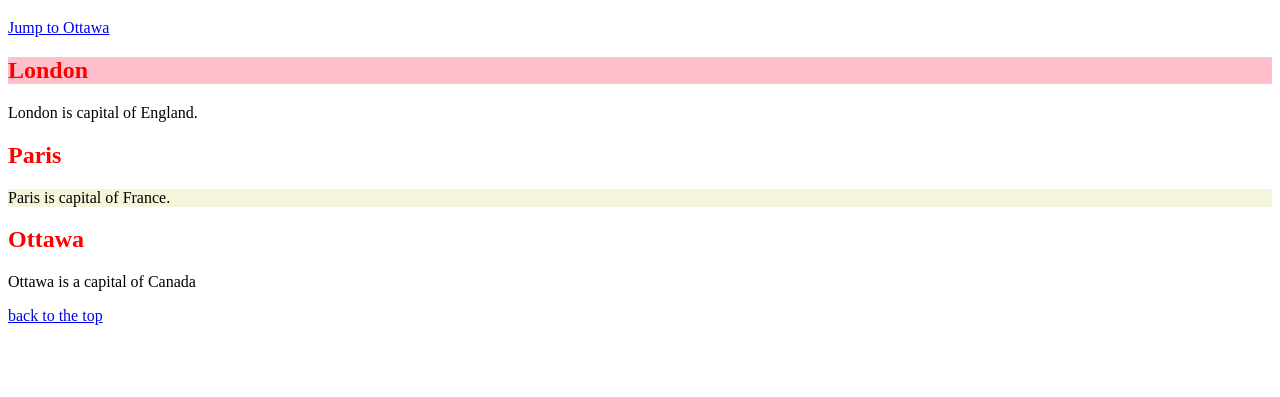
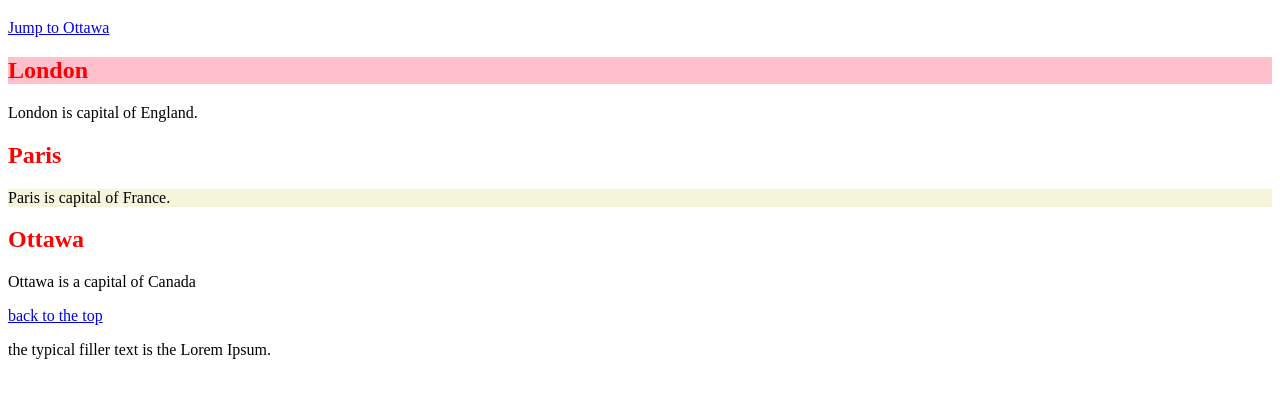
Before and after one commit to itsmat11/1620-week-5, a plain HTML site: page index.html in a window 1280 px wide. Shown: the part 61-458 px from the top of the page. Drawn offline with Linux system fonts and the light colour scheme.

Commit message:
ad class on new paragraph and id

```diff
--- a/index.html
+++ b/index.html
@@ -20,6 +20,8 @@
     <p>Ottawa is a capital of Canada</p>
 
     <p><a href="#top">back to the top</a></p>
+
+    <p id="border">the typical filler text is the <span>Lorem Ipsum</span>.</p>
 </body>
 
 </html>
```
